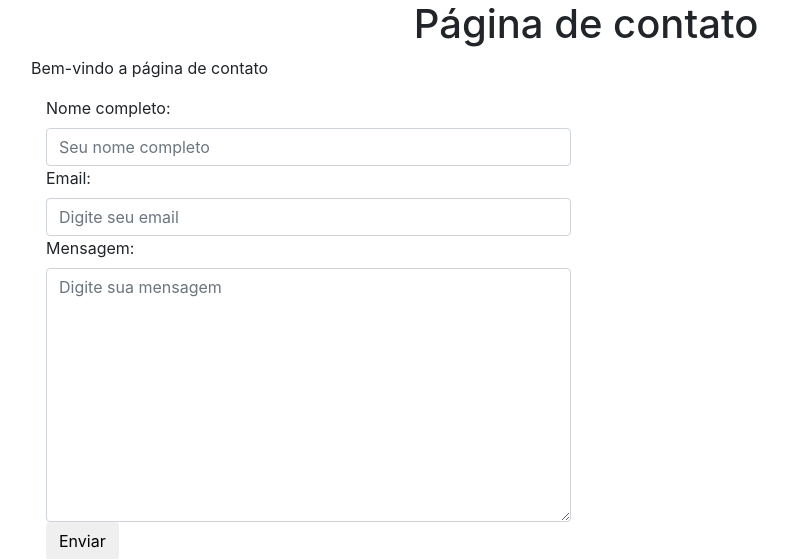
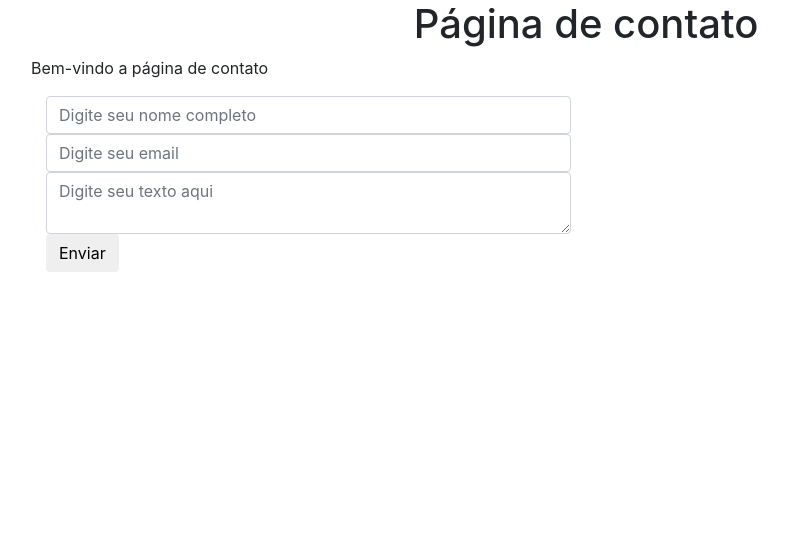
Before and after one commit to gabsma25/PJ-BuyFast, a Django app: page /contact/ in a window 1280 px wide. Shown: the top 559 px of the page, without its empty margins (54-842 px from the left). Run offline with Django 5.2, Linux system fonts and the light colour scheme; some libraries are stand-ins or nearby versions.

Commit message:
feat: preparar formulario

```diff
--- a/buyfast/manage.py
+++ b/buyfast/manage.py
@@ -2,8 +2,6 @@
 """Django's command-line utility for administrative tasks."""
 import sys
 import os
-
-
 
 def main():
     """Run administrative tasks."""
--- a/buyfast/template/contact/view.html
+++ b/buyfast/template/contact/view.html
@@ -20,7 +20,9 @@
                     <p>{{ content }}</p>
                     <div class='col-sm-6 col-12'>
                     <form method='POST'> {% csrf_token %}
-                        {{form}}
+                        <input type='text' class='form-control' name='fullname 'placeholder='Digite seu nome completo'>
+                        <input type='email' class='form-control' name='email' placeholder='Digite seu email'>
+                        <textarea name='content' class='form-control' placeholder='Digite seu texto aqui'></textarea>
                         <button type='submit' class='btn btn-default'>Enviar</button>
                     </form>
                     </div>
```
